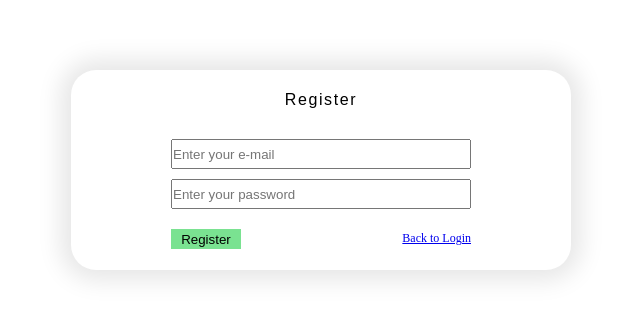
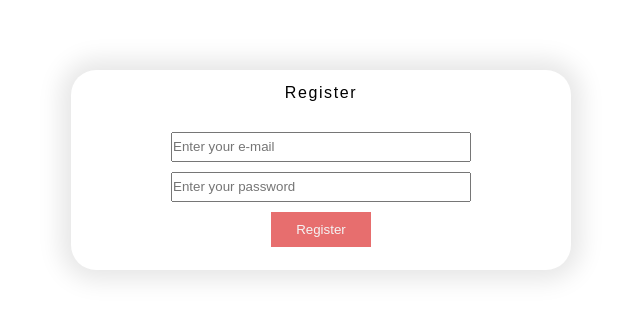
Before and after one commit to VladyslavHimself/todoApp, a React (Create React App) app: page /register in a window 1280 px wide. Shown: the part 230-548 px from the top of the page, without its empty margins (319-959 px from the left). Built offline with nearby package versions, Linux system fonts and the light colour scheme.

Commit message:
modified routing, added auth checkers

```diff
--- a/src/App.jsx
+++ b/src/App.jsx
@@ -1,4 +1,4 @@
-import React from 'react';
+import React, {useEffect} from 'react';
 import {Switch, Route} from 'react-router-dom';
 
 // items
@@ -9,20 +9,34 @@ import Todo from "./components/Todo/Todo";
 import Auth from "./components/Auth/Auth";
 import {NotFound} from "./components/NotFound/NotFound";
 import Register from "./components/Register/Register";
+import {connect} from "react-redux";
 
-function App() {
-
+function App(props) {
     return (
     <div className={classes.app}>
+            {
+                props.isLoggedIn ?
                     <Switch>
                         <Route path='/todo' component={Todo} />
+                        <Route exact path='/' component={Auth} />
+                        <Route component={NotFound} />
+                    </Switch>
+                    :
+                    <Switch>
                         <Route path='/auth' component={Auth} />
                         <Route path='/register'  component={Register} />
                         <Route exact path='/' component={Auth} />
                         <Route component={NotFound} />
                     </Switch>
+            }
     </div>
   );
 }
 
-export default App;
+function mapStateToProps(state) {
+    return {
+        isLoggedIn: state.auth.user.isLoggedIn,
+    }
+}
+
+export default connect(mapStateToProps)(App);
--- a/src/components/Auth/Auth.jsx
+++ b/src/components/Auth/Auth.jsx
@@ -3,7 +3,11 @@ import classes from './Auth.module.scss';
 import {AuthGroup} from "../Auth-group/Auth-group";
 import LoginGroup from "../Login-group/LoginGroup";
 import axios from 'axios';
-const Auth = () => {
+import {setLoginStatusToActive} from "../../redux/actions/actions";
+import {connect} from "react-redux";
+
+ // #TODO Do redirect, using session storage & autologin via local storage
+const Auth = (props) => {
 
     const userData = {
         email: null,
@@ -20,13 +24,12 @@ const Auth = () => {
     }
 
     const loginRequest = async () => {
-
-        const regKey = 'https://identitytoolkit.googleapis.com/v1/accounts:signUp?key=AIzaSyAfdG1xt2XmdlzLTFUEwBQ6BezEdzqua9c'
-
         try {
             const response = await axios.post('https://identitytoolkit.googleapis.com/v1/accounts:signInWithPassword?key=AIzaSyAfdG1xt2XmdlzLTFUEwBQ6BezEdzqua9c', userData);
-            console.log('success');
-            window.alert('LogIn successfully');
+            if (response.status === 200) {
+                await props.setLoginStatusToActive();
+                await window.location.replace('/todo');
+            }
         } catch (e) {
             console.log(e);
             window.alert('Email or password does not exist!');
@@ -35,13 +38,12 @@ const Auth = () => {
 
     return (
         <div className={classes.Auth}>
-            <div className={classes.Auth__logo}> Simple #TODO</div>
+            <div className={classes.Auth__logo}> Simple <span className={classes.todoText}>#TODO</span></div>
             <AuthGroup
                 getLoginData = { e => getLoginData(e) }
                 getPasswordData = { e => getPasswordData(e) }
             />
             <LoginGroup
-                withRegisterField={true}
                 buttonName={'LogIn'}
                 userData={userData}
                 loginRequest={loginRequest}
@@ -50,4 +52,10 @@ const Auth = () => {
     );
 };
 
-export default Auth;
+function mapDispatchToProps(dispatch) {
+    return {
+        setLoginStatusToActive: () => dispatch(setLoginStatusToActive()),
+    }
+}
+
+export default connect(null, mapDispatchToProps)(Auth);
--- a/src/components/Auth/Auth.module.scss
+++ b/src/components/Auth/Auth.module.scss
@@ -16,3 +16,9 @@
     letter-spacing: .1rem;
   }
 }
+
+.todoText {
+  padding: 5px 10px;
+  background: #E76E6E;
+  color: #f4f4f4;
+}
--- a/src/components/Login-group/Login-group.module.scss
+++ b/src/components/Login-group/Login-group.module.scss
@@ -6,17 +6,24 @@
   margin-top: 20px;
 
   .btn {
-    width: 70px;
-    height: 20px;
+      border: none;
+      padding: 10px 25px;
+      margin: -10px 0;
 
-    border: none;
+      background: #E76E6E;
+      color: #f4f4f4;
 
-    background: #7AE291;
+      transition: .5s ease;
 
     display: flex;
     justify-content: center;
     align-items: center;
-  }
+
+      cursor: pointer;
+      &:hover {
+        background: #D26868;
+      }
+    }
 
   a {
     line-height: 1.2rem;
--- a/src/components/Login-group/LoginGroup.jsx
+++ b/src/components/Login-group/LoginGroup.jsx
@@ -15,16 +15,10 @@ const LoginGroup = (props) => (
                 }>
             {props.buttonName}
         </button>
-        {
-            !props.withRegisterField
-                ? <Link to={'/auth'} >Back to Login</Link>
 
-                : <Link to='/register'>
-                    Register now!
-                  </Link>
-        }
-
-
+        <Link to='/register'>
+            Register now!
+        </Link>
     </div>
 );
 
--- a/src/components/Register/Register.jsx
+++ b/src/components/Register/Register.jsx
@@ -1,9 +1,9 @@
 import React from 'react';
 import classes from './Register.module.scss';
 import {AuthGroup} from '../Auth-group/Auth-group';
-import LoginGroup from "../Login-group/LoginGroup";
 import axios from 'axios';
-import {Link} from "react-router-dom";
+import RegisterGroup from "../RegisterGroup/RegisterGroup";
+import {connect} from "react-redux";
 
 const Register = () => {
 
@@ -25,6 +25,7 @@ const Register = () => {
         try {
             const response = await axios.post('https://identitytoolkit.googleapis.com/v1/accounts:signUp?key=AIzaSyAfdG1xt2XmdlzLTFUEwBQ6BezEdzqua9c', userData);
             window.alert('Registered successfully!');
+            window.location.href('/');
         } catch (e) {
             console.log(e);
             window.alert('Your account does not registered yet, try again...');
@@ -39,11 +40,9 @@ const Register = () => {
                 getLoginData = { e => getLoginData(e) }
                 getPasswordData = { e => getPasswordData(e) }
             />
-            <LoginGroup
-                withRegisterField={false}
-                buttonName={'Register'}
+            <RegisterGroup
                 userData={userData}
-                loginRequest={registerRequest}
+                registerRequest={registerRequest}
             />
 
 
@@ -51,4 +50,4 @@ const Register = () => {
     );
 };
 
-export default Register;
+export default connect()(Register);
--- /dev/null
+++ b/src/components/RegisterGroup/RegisterGroup.jsx
@@ -0,0 +1,17 @@
+import React from 'react';
+
+import classes from './RegisterGroup.module.scss';
+
+export default function RegisterGroup(props) {
+    return (
+        <div className={classes.RegisterGroup}>
+            <button
+                onClick={() => {
+                    props.registerRequest()
+                }}
+            >
+                Register
+            </button>
+        </div>
+    )
+};
--- /dev/null
+++ b/src/components/RegisterGroup/RegisterGroup.module.scss
@@ -0,0 +1,17 @@
+.RegisterGroup {
+  button {
+    border: none;
+    padding: 10px 25px;
+    margin: 10px 0;
+
+    background: #E76E6E;
+    color: #f4f4f4;
+
+    transition: .5s ease;
+
+    cursor: pointer;
+    &:hover {
+      background: #D26868;
+    }
+  }
+}
--- a/src/redux/actions/actionTypes.js
+++ b/src/redux/actions/actionTypes.js
@@ -2,4 +2,6 @@ export const MARK_TASK_AS_COMPLETE = 'MARK_TASK_AS_COMPLETE';
 export const MARK_TASK_AS_IMPORTANT = 'MARK_TASK_AS_IMPORTANT';
 export const DELETE_TASK_FROM_LIST = 'DELETE_TASK_FROM_LIST';
 export const ADD_DATA_TO_LIST = 'ADD_DATA_TO_LIST';
+
 export const SET_USER_DATA = 'SET_USER_DATA';
+export const SET_LOGIN_STATUS_TO_ACTIVE = 'SET_LOGIN_STATUS_TO_ACTIVE';
--- a/src/redux/actions/actions.js
+++ b/src/redux/actions/actions.js
@@ -20,3 +20,9 @@ export function deleteItemFromList(taskId) {
         payload: taskId,
     }
 }
+
+export function setLoginStatusToActive() {
+    return {
+        type: 'SET_LOGIN_STATUS_TO_ACTIVE',
+    }
+}
--- a/src/redux/reducers/auth.js
+++ b/src/redux/reducers/auth.js
@@ -1,9 +1,10 @@
-import {SET_USER_DATA} from "../actions/actionTypes";
+import {SET_LOGIN_STATUS_TO_ACTIVE, SET_USER_DATA} from "../actions/actionTypes";
 
 const initialState = {
     user: {
         email: null,
         password: null,
+        isLoggedIn: false,
     },
 }
 export const auth = (state = initialState, action) => {
@@ -12,12 +13,20 @@ export const auth = (state = initialState, action) => {
 
         case SET_USER_DATA:
             const newUserData = {...state.user};
-            newUserData.user = action.payload.email;
+            newUserData.email = action.payload.email;
             newUserData.password = action.payload.password;
             return {
                 user: newUserData,
             }
 
+        case SET_LOGIN_STATUS_TO_ACTIVE:
+
+            const newState = {...state.user};
+            newState.isLoggedIn = true;
+            return {
+                user: newState
+            }
+
         default: return state;
     }
 }
```
Lines whose indentation alone changed are shown as unchanged.
